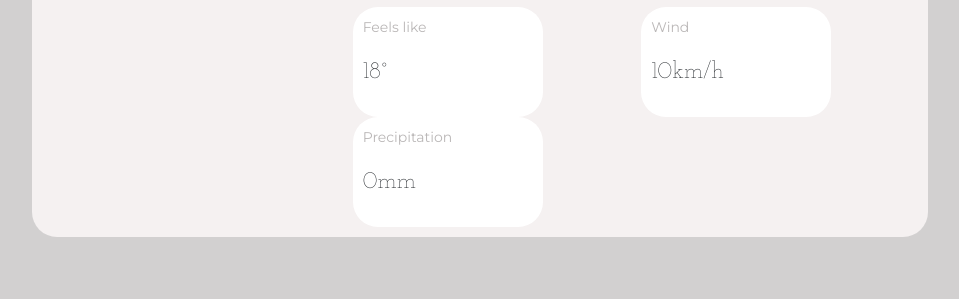
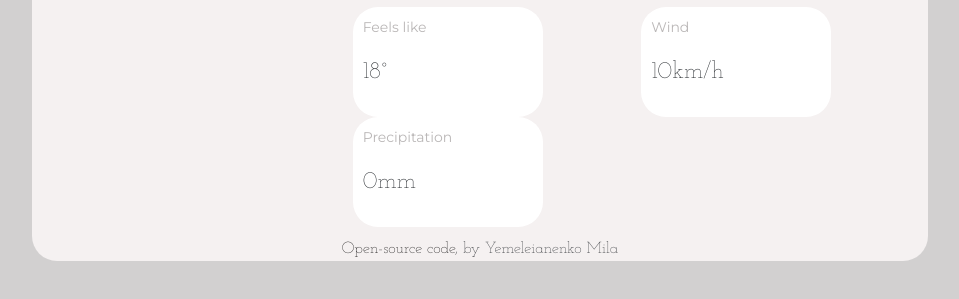
Before and after one commit to Milauraaa/test2, a plain HTML site: page index.html in a window 1280 px wide. Shown: the part 455-754 px from the top of the page, without its empty margins (160-1119 px from the left). Drawn offline with nearby package versions, Linux system fonts and the light colour scheme.

Commit message:
add link

```diff
--- a/index.html
+++ b/index.html
@@ -148,6 +148,11 @@
           </div>
         </div>
       </div>
+      <p class="link">
+        <a href="https://github.com/Milauraaa/weather-project" target="blank"
+          >Open-source code</a
+        >, by Yemeleianenko Mila
+      </p>
     </div>
     <script src="src/index.js"></script>
   </body>
--- a/src/style.css
+++ b/src/style.css
@@ -140,3 +140,6 @@ a:hover {
   padding: 10px;
   box-sizing: border-box;
 }
+.link {
+  text-align: center;
+}
```
Also changed, not shown: 1 other file.
